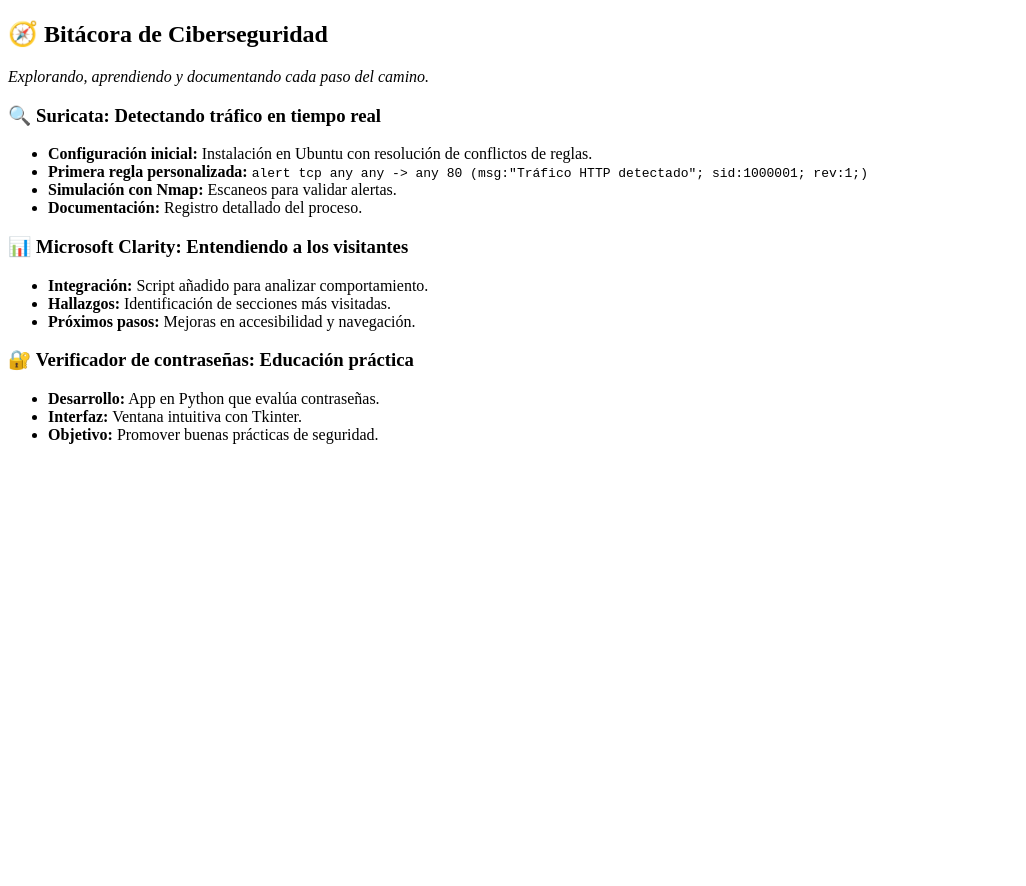
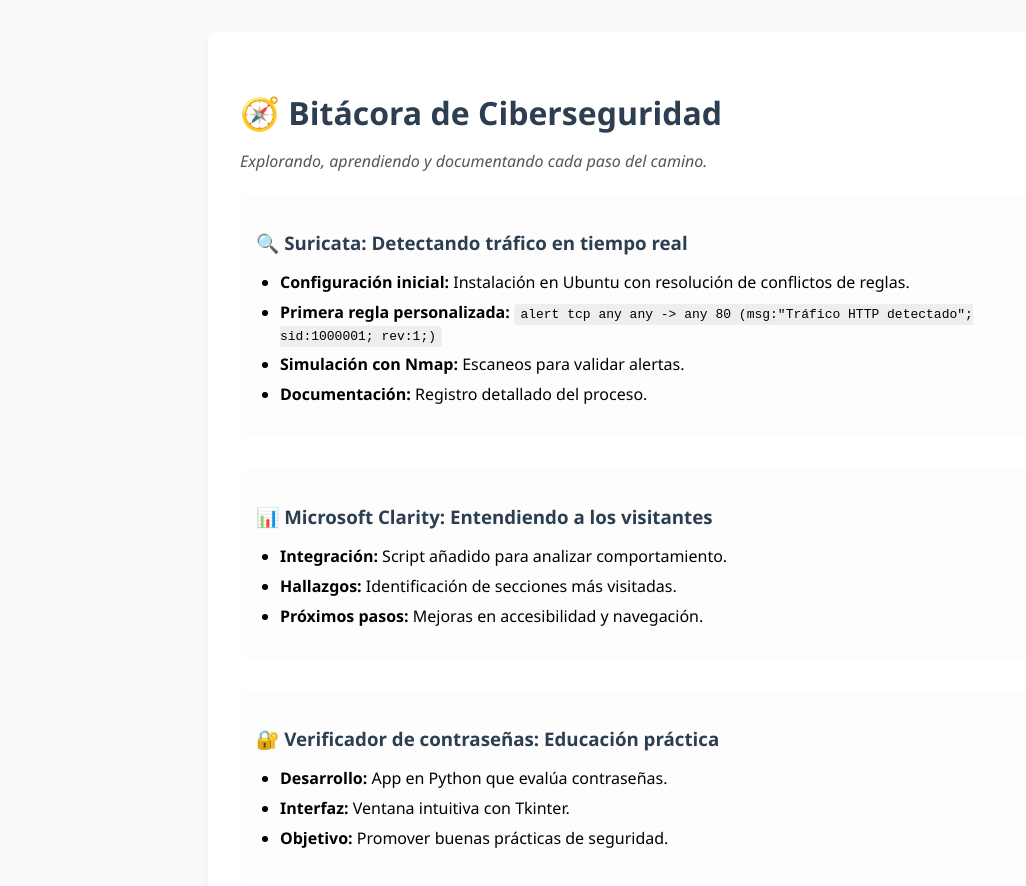
Before and after one commit to MARTHA-1975/Bit-cora-de-ciberseguridad, a plain HTML site: page index.html in a window 1280 px wide. Shown: the whole page, without its empty margins (0-1026 px from the left). Before the commit the page ends 800 px from the top, so only its background shows below. Drawn offline with Linux system fonts and the light colour scheme.

Commit message:
Update style.css

```diff
--- a/style.css
+++ b/style.css
@@ -1,44 +1,59 @@
-<!DOCTYPE html>
-<html lang="es">
-<head>
-  <meta charset="UTF-8">
-  <title>Bitácora de Ciberseguridad</title>
-  <link rel="stylesheet" href="style.css">
-</head>
-<body>
+body {
+  background-color: #f9f9f9;
+  font-family: 'Segoe UI', sans-serif;
+}
 
-<section id="bitacora">
-  <h2>🧭 Bitácora de Ciberseguridad</h2>
-  <p><em>Explorando, aprendiendo y documentando cada paso del camino.</em></p>
+#bitacora {
+  background-color: #ffffff;
+  padding: 2rem;
+  border-radius: 10px;
+  margin: 2rem auto;
+  max-width: 800px;
+  box-shadow: 0 4px 8px rgba(0, 0, 0, 0.05);
+}
 
-  <div class="entry">
-    <h3>🔍 Suricata: Detectando tráfico en tiempo real</h3>
-    <ul>
-      <li><strong>Configuración inicial:</strong> Instalación en Ubuntu con resolución de conflictos de reglas.</li>
-      <li><strong>Primera regla personalizada:</strong> <code>alert tcp any any -> any 80 (msg:"Tráfico HTTP detectado"; sid:1000001; rev:1;)</code></li>
-      <li><strong>Simulación con Nmap:</strong> Escaneos para validar alertas.</li>
-      <li><strong>Documentación:</strong> Registro detallado del proceso.</li>
-    </ul>
-  </div>
+#bitacora h2 {
+  font-size: 2rem;
+  margin-bottom: 0.5rem;
+  color: #2c3e50;
+}
 
-  <div class="entry">
-    <h3>📊 Microsoft Clarity: Entendiendo a los visitantes</h3>
-    <ul>
-      <li><strong>Integración:</strong> Script añadido para analizar comportamiento.</li>
-      <li><strong>Hallazgos:</strong> Identificación de secciones más visitadas.</li>
-      <li><strong>Próximos pasos:</strong> Mejoras en accesibilidad y navegación.</li>
-    </ul>
-  </div>
+#bitacora p {
+  font-style: italic;
+  color: #555;
+  margin-bottom: 1.5rem;
+}
 
-  <div class="entry">
-    <h3>🔐 Verificador de contraseñas: Educación práctica</h3>
-    <ul>
-      <li><strong>Desarrollo:</strong> App en Python que evalúa contraseñas.</li>
-      <li><strong>Interfaz:</strong> Ventana intuitiva con Tkinter.</li>
-      <li><strong>Objetivo:</strong> Promover buenas prácticas de seguridad.</li>
-    </ul>
-  </div>
-</section>
+.entry {
+  margin-bottom: 2rem;
+  padding: 1rem;
+  border-radius: 8px;
+  background-color: #fdfdfd;
+  transition: transform 0.3s ease, box-shadow 0.3s ease;
+}
 
-</body>
-</html>
+.entry:hover {
+  transform: scale(1.02);
+  box-shadow: 0 6px 12px rgba(0, 0, 0, 0.1);
+}
+
+.entry h3 {
+  color: #2c3e50;
+  margin-bottom: 0.5rem;
+}
+
+.entry ul {
+  list-style-type: disc;
+  padding-left: 1.5rem;
+}
+
+.entry li {
+  margin-bottom: 0.5rem;
+}
+
+code {
+  background-color: #eee;
+  padding: 0.2rem 0.4rem;
+  border-radius: 4px;
+  font-family: monospace;
+}
```
